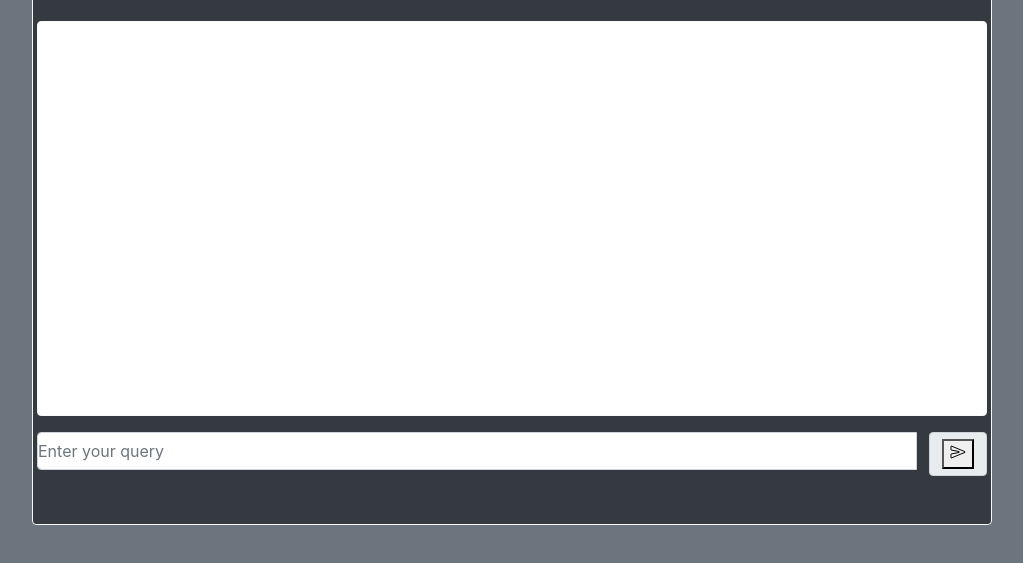
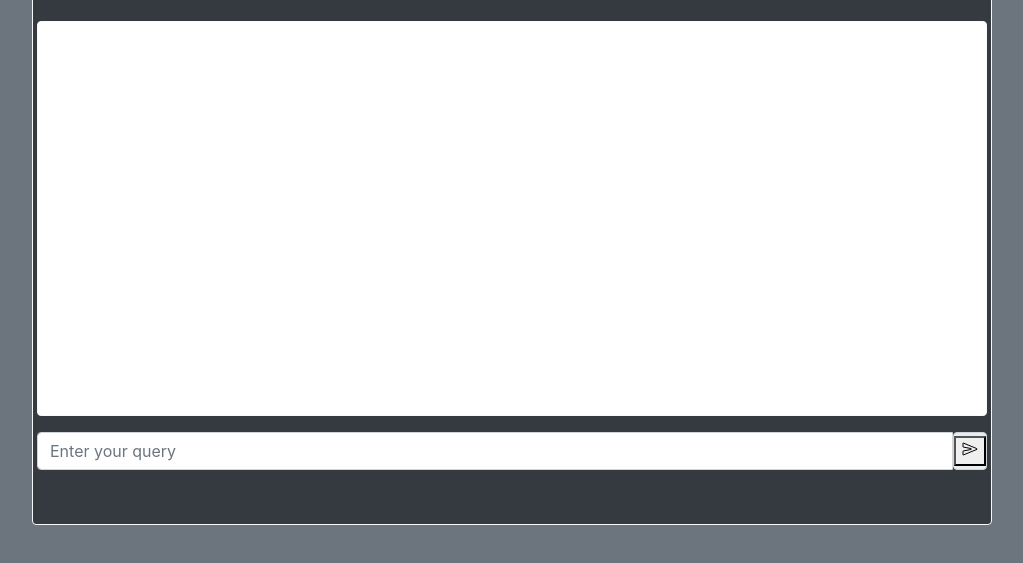
Before and after one commit to spurjhattam2207/maharishi-ramana-counselling-tool, a plain HTML site: page src/index.html in a window 1280 px wide. Shown: the part 123-686 px from the top of the page, without its empty margins (128-1151 px from the left). Drawn offline with nearby package versions, Linux system fonts and the light colour scheme.

Commit message:
Little changes to index

```diff
--- a/src/index.html
+++ b/src/index.html
@@ -17,7 +17,7 @@
                 <div class="card border border-light h-75 mt-4">
 
                 </div>
-                <div class = "input-group"><input type="text" class="form-control mt-3 form-check-inline" placeholder="Enter your query"><span class="input-group-text mt-3"><button type="submit"><ion-icon name="send-outline"></ion-icon></button></span></div>
+                <div class = "input-group"><input type="text" class="form-control mt-3" placeholder="Enter your query"><span class="input-group-text mt-3 px-0 mx-0 mb-0 pb-0 pt-0" ><button type="submit"><ion-icon name="send-outline"></ion-icon></button></span></div>
             </form>
         </div>
     </div>
```
